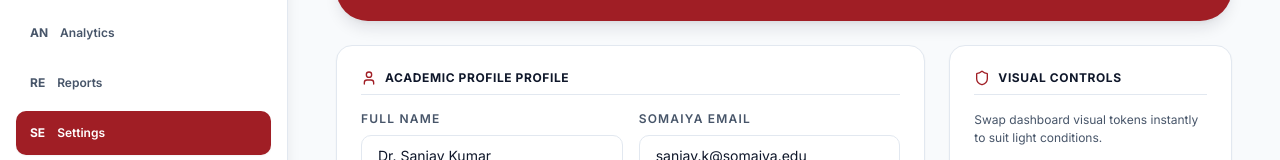
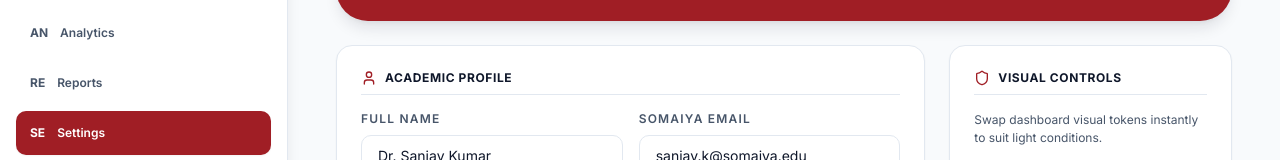
Before and after one commit to yojit2016/cqi-tracker, a React (Vite) app: page /settings in a window 1280 px wide. Shown: the part 231-391 px from the top of the page. Built offline with nearby package versions, Linux system fonts and the light colour scheme.

Commit message:
fix(settings): correct redundant label text in academic profile card header

```diff
--- a/src/pages/Settings/index.jsx
+++ b/src/pages/Settings/index.jsx
@@ -85,7 +85,7 @@ const SettingsPage = () => {
           <form onSubmit={handleSaveSettings} className="rounded-lg border border-border bg-surface p-6 shadow-sm space-y-4">
             <div className="flex items-center gap-2 pb-2 border-b border-border">
               <User className="w-4 h-4 text-primary" />
-              <h3 className="text-xs font-bold uppercase tracking-wider text-text-primary">Academic Profile Profile</h3>
+              <h3 className="text-xs font-bold uppercase tracking-wider text-text-primary">Academic Profile</h3>
             </div>
 
             <div className="grid gap-4 sm:grid-cols-2">
```
